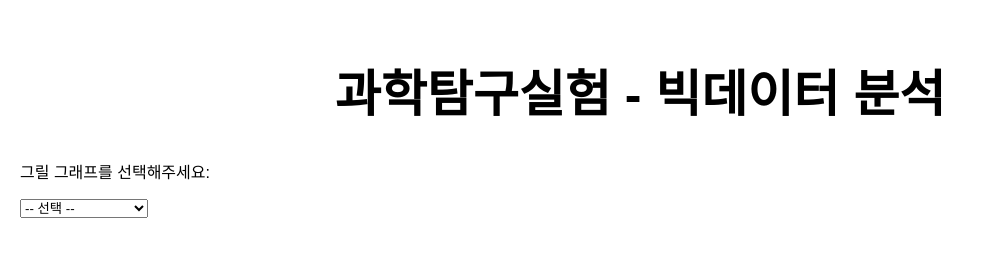
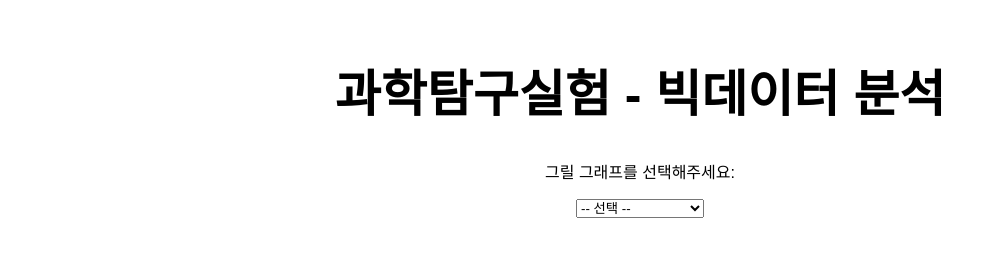
Before and after one commit to mongdong02/Climate-precipitation-graph, a plain HTML site: page index.html in a window 1280 px wide. Shown: the whole page, without its empty margins (0-984 px from the left). Drawn offline with nearby package versions, Linux system fonts and the light colour scheme; a web font is replaced by a local one.

Commit message:
Update index.html

```diff
--- a/index.html
+++ b/index.html
@@ -6,6 +6,10 @@
   <title>과학탐구실험 - 빅데이터 분석</title>
   <script src="https://cdn.jsdelivr.net/npm/chart.js"></script>
   <style>
+    .input-section {
+  text-align: center;
+  margin-top: 30px;
+}
 @font-face {
   font-family: 'MaruBuriBold';
   src: url('./fonts/MaruBuri-Bold.ttf') format('truetype');
```
